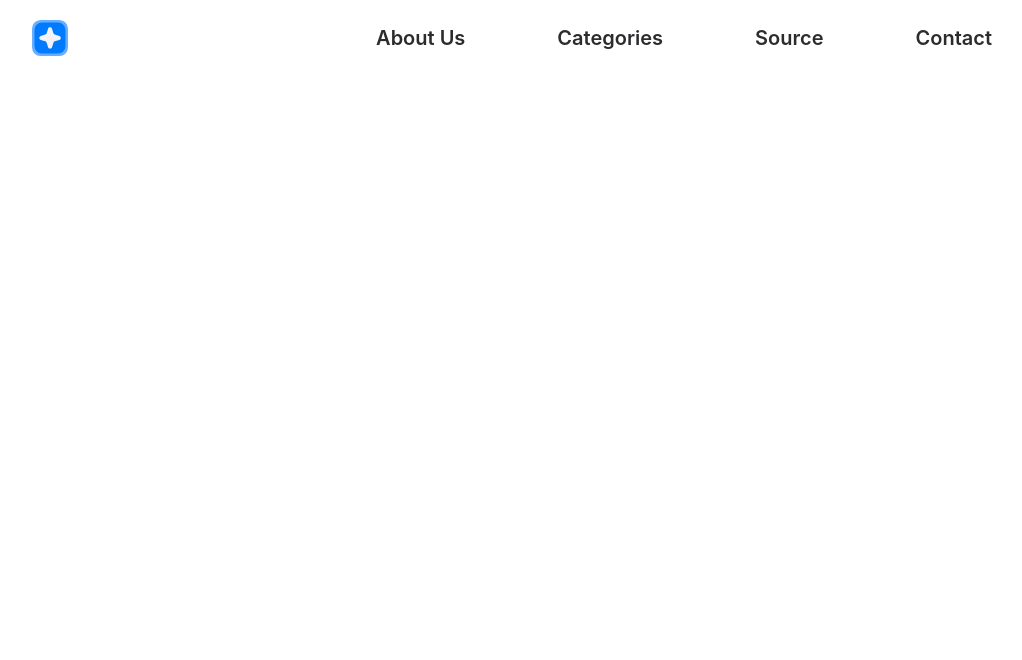
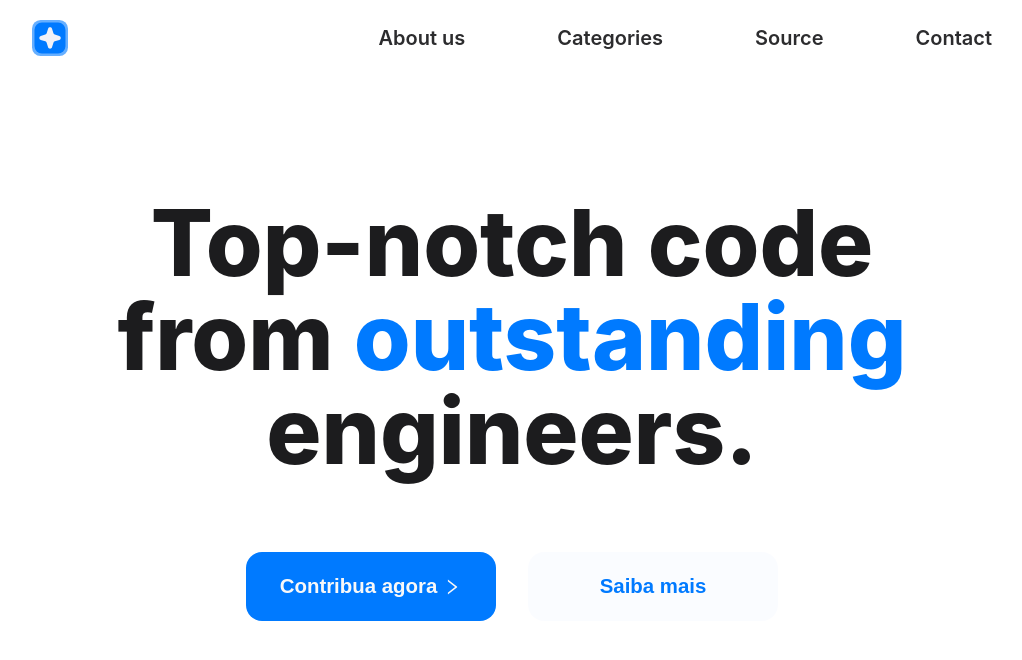
Before and after one commit to tiagoliveira555/petrichor-website, a Next.js app: page / in a window 1280 px wide. Shown: the top 660 px of the page, without its empty margins (128-1150 px from the left). Built offline with nearby package versions, Linux system fonts and the light colour scheme.

Commit message:
Adding the main title and Button component

```diff
--- a/package.json
+++ b/package.json
@@ -12,6 +12,7 @@
     "next": "12.3.1",
     "react": "18.2.0",
     "react-dom": "18.2.0",
+    "react-icons": "^4.6.0",
     "sass": "^1.55.0",
     "styled-components": "^5.3.6"
   },
--- /dev/null
+++ b/src/components/Button/index.tsx
@@ -0,0 +1,35 @@
+import { NormalButton, NoBgButton } from './styles'
+
+import { AiOutlineRight } from 'react-icons/ai'
+
+type ButtonTypes = {
+  text: string,
+  hasLink?: string,
+  hasArrow?: boolean,
+  noBgButton?: boolean,
+}
+
+export function Button({ text, hasLink, noBgButton, hasArrow }: ButtonTypes) {
+
+  // If the button receive opaqueButton, it style will be differet
+  return (
+    <>
+      {noBgButton ? (
+        <NoBgButton>
+          <a href={hasLink}>{text}</a>
+        </NoBgButton>
+
+      ): (
+        <NormalButton>
+          <a href={hasLink}>
+            {text}
+
+          </a>
+          {hasArrow && (
+            <AiOutlineRight size={20} fontWeight='700' />
+          )}
+        </NormalButton>
+      )}
+    </>
+  )
+}
--- /dev/null
+++ b/src/components/Button/styles.ts
@@ -0,0 +1,44 @@
+import styled from "styled-components";
+
+export const NormalButton = styled.button`
+  width: 250px;
+  height: 69px;
+  padding: 0 8px;
+
+  cursor: pointer;
+  border: none;
+  border-radius: 1rem;
+
+  background: var(--blue);
+  color: var(--bg-content);
+
+  font-size: 1.275rem;
+  font-weight: 700;
+
+  display: flex;
+  align-items: center;
+  justify-content: center;
+  gap: 5px;
+
+`
+
+export const NoBgButton = styled.button`
+  width: 250px;
+  height: 69px;
+  padding: 0 8px;
+
+  cursor: pointer;
+  border: none;
+  border-radius: 1rem;
+
+  background: var(--blue-opacity);
+  color: var(--blue);
+
+  font-size: 1.275rem;
+  font-weight: 700;
+
+  display: flex;
+  align-items: center;
+  justify-content: center;
+  gap: 5px;
+`
--- a/src/components/Menubar/index.tsx
+++ b/src/components/Menubar/index.tsx
@@ -10,7 +10,7 @@ export function Menubar() {
 
       <Navbar>
         <ul>
-          <li>About Us</li>
+          <li>About us</li>
           <li>Categories</li>
           <li>Source</li>
           <li>Contact</li>
--- a/src/pages/_document.tsx
+++ b/src/pages/_document.tsx
@@ -1,11 +1,16 @@
 import Document, { Html, Head, Main, NextScript } from 'next/document'
+import { TRUE } from 'sass'
 
 export default class MyDocument extends Document {
   return() {
     return (
       <Html>
         <Head>
-          {/* Add external links */}
+          {/* Add the Inter Font: SemiBold, Bold and ExtraBold */}
+          <link rel="preconnect" href="https://fonts.googleapis.com" />
+          <link rel="preconnect" href="https://fonts.gstatic.com" />
+
+          <link href="https://fonts.googleapis.com/css2?family=Inter:wght@600;700;800&display=swap" rel="stylesheet" />
         </Head>
 
         <body>
--- a/src/pages/index.tsx
+++ b/src/pages/index.tsx
@@ -1,9 +1,24 @@
 import { Menubar } from "../components/Menubar"
+import { Button } from "../components/Button"
+
+import { Title, ButtonGroup } from "./styles"
 
 export default function Home() {
   return(
-    <div>
-      <Menubar />
-    </div>
+    <>
+      <header>
+        <Menubar />
+
+        <Title>Top-notch code from <span>outstanding</span> engineers.</Title>
+
+        <ButtonGroup>
+          <Button text="Contribua agora" hasArrow />
+          <Button text="Saiba mais" hasLink="https://github.com/petrichor-foundation/petrichor-website" noBgButton />
+        </ButtonGroup>
+      </header>
+      <main>
+
+      </main>
+    </>
   )
 }
--- /dev/null
+++ b/src/pages/styles.ts
@@ -0,0 +1,26 @@
+import styled from "styled-components";
+
+export const Title = styled.h1`
+  width: 900px;
+  line-height: 94px;
+
+  font-size: 92px;
+  text-align: center;
+  font-weight: 800;
+  color: var(--title-color);
+
+  margin: 120px auto 74px;
+
+  span {
+    color: var(--blue);
+  }
+`
+export const ButtonGroup = styled.div`
+  margin: 0 auto 200px;
+
+  display: flex;
+  align-items: center;
+  justify-content: center;
+
+  gap: 2rem;
+`
--- a/styles/global.ts
+++ b/styles/global.ts
@@ -13,15 +13,15 @@ export const GlobalStyle = createGlobalStyle`
     --subtitle-color: #2C2C2E;
     --text-color: #333333;
 
-    --opaque-color: #AEAEB2;
+    --gray: #AEAEB2;
 
     --blue: #007AFF;
+    --blue-opacity: #007AFF05;
   }
 
   html,
   body {
-    font-family: -apple-system, BlinkMacSystemFont, Segoe UI, Roboto, Oxygen,
-    Ubuntu, Cantarell, Fira Sans, Droid Sans, Helvetica Neue, sans-serif;
+    font-family: 'Inter', sans-serif;
   }
 
   * {
```
Also changed, not shown: 1 other file (tests, documents, lock files or other folders).
